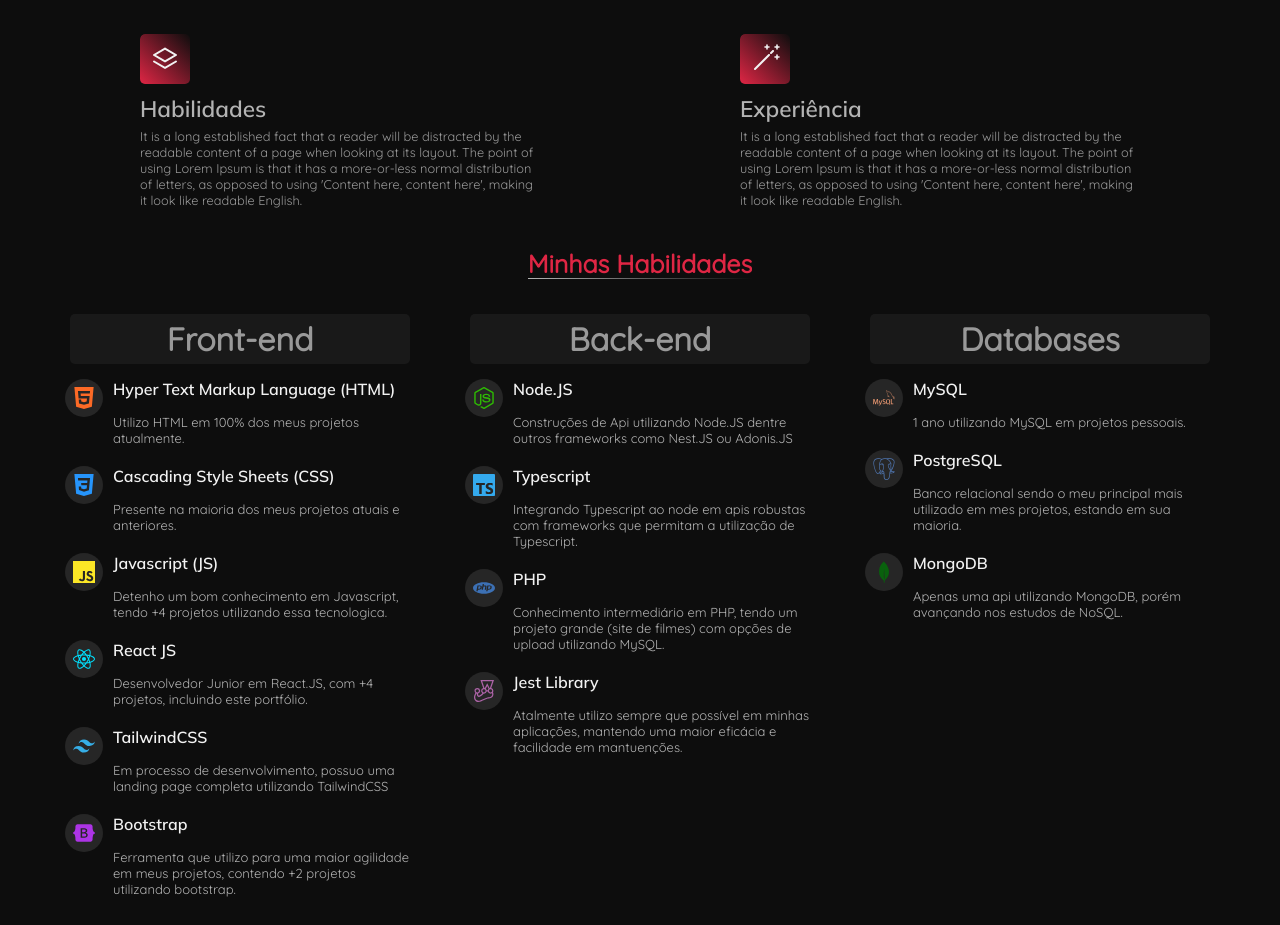
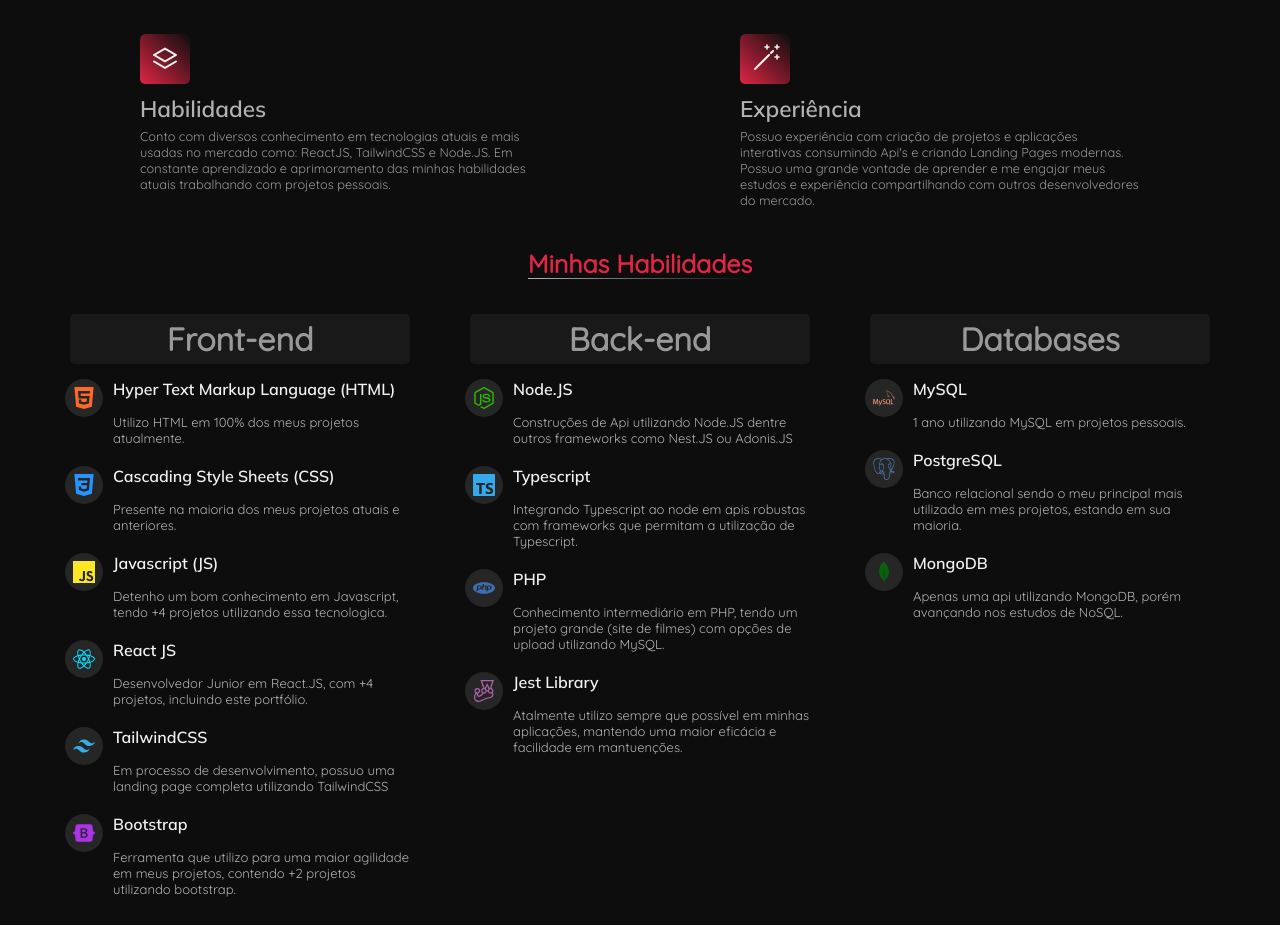
Before and after one commit to Jackson-SM/Portfolio, a React (Vite) app: page / in a window 1280 px wide. Shown: the part 1040-1965 px from the top of the page. Built offline with nearby package versions, Linux system fonts and the light colour scheme.

Commit message:
fix: words in section services modified

```diff
--- a/src/pages/Home/components/SectionServices/index.tsx
+++ b/src/pages/Home/components/SectionServices/index.tsx
@@ -21,12 +21,12 @@
     },
     {
       title: 'Habilidades',
-      text: "It is a long established fact that a reader will be distracted by the readable content of a page when looking at its layout. The point of using Lorem Ipsum is that it has a more-or-less normal distribution of letters, as opposed to using 'Content here, content here', making it look like readable English.",
+      text: 'Conto com diversos conhecimento em tecnologias atuais e mais usadas no mercado como: ReactJS, TailwindCSS e Node.JS. Em constante aprendizado e aprimoramento das minhas habilidades atuais trabalhando com projetos pessoais.',
       icon: <StackIcon />,
     },
     {
       title: 'Experiência',
-      text: "It is a long established fact that a reader will be distracted by the readable content of a page when looking at its layout. The point of using Lorem Ipsum is that it has a more-or-less normal distribution of letters, as opposed to using 'Content here, content here', making it look like readable English.",
+      text: "Possuo experiência com criação de projetos e aplicações interativas consumindo Api's e criando Landing Pages modernas. Possuo uma grande vontade de aprender e me engajar meus estudos e experiência compartilhando com outros desenvolvedores do mercado.",
       icon: <MagicWandIcon />,
     },
   ];
```
